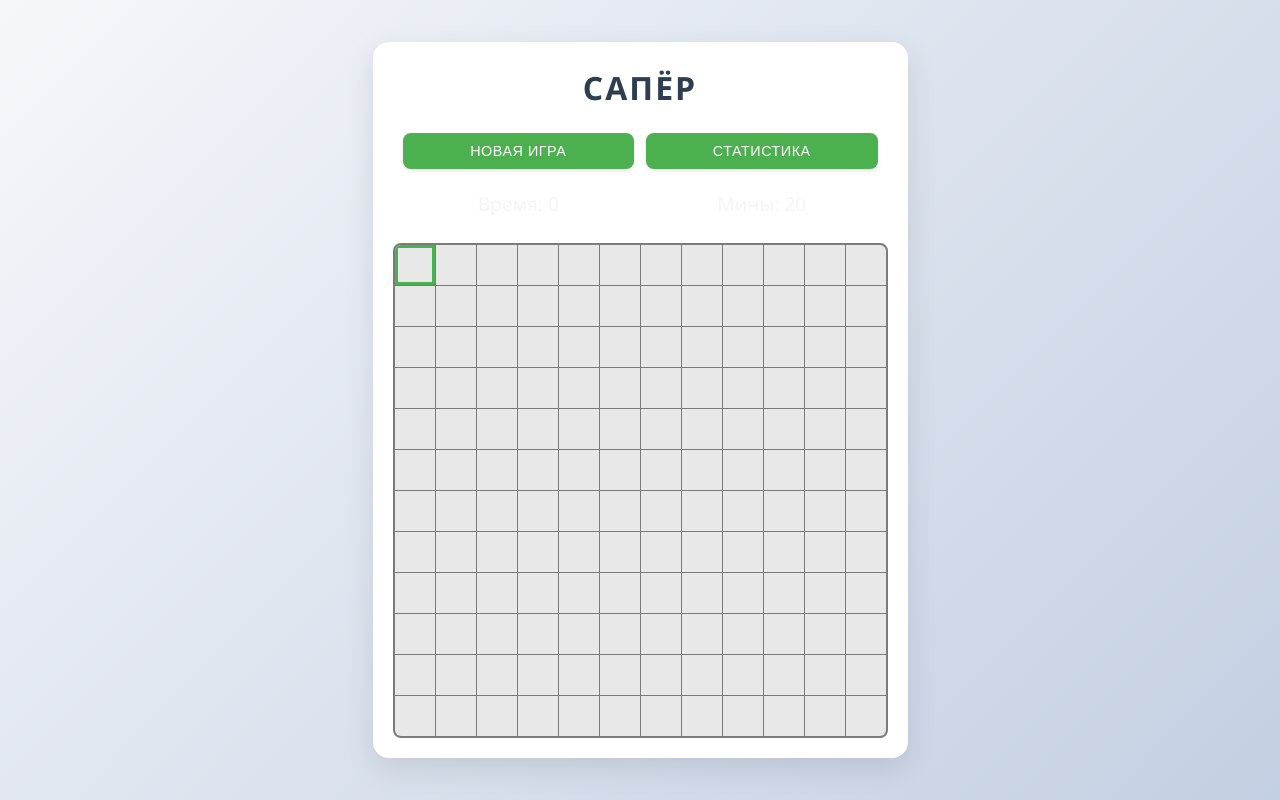
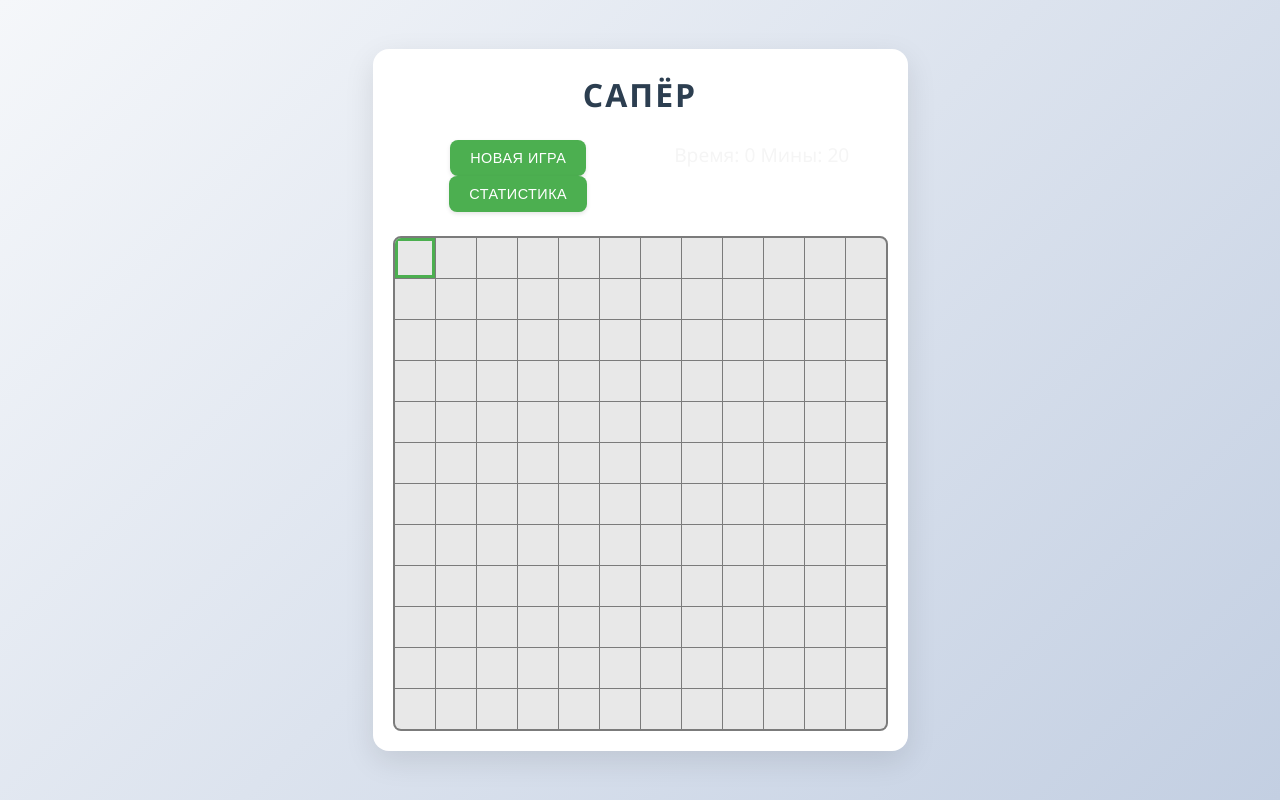
Before and after one commit to SNAcorp/shabalin, a FastAPI app: page /mineswipper in a window 1280 px wide. Run offline with FastAPI, Linux system fonts and the light colour scheme.

Commit message:
Innitial Commit

```diff
--- a/app/templates/mineswipper.html
+++ b/app/templates/mineswipper.html
@@ -11,12 +11,14 @@
         <header>
             <h1>Сапёр</h1>
             <div class="game-controls">
-                <button id="newGame">Новая игра</button>
-                <button id="showStats">Статистика</button>
-            </div>
-            <div class="game-controls">
-                <span id="timer">Время: 0</span>
-                <span id="mines">Мины: 0</span>
+                <div>
+                    <button id="newGame">Новая игра</button>
+                    <button id="showStats">Статистика</button>
+                </div>
+                <div>
+                    <span id="timer">Время: 0</span>
+                    <span id="mines">Мины: 0</span>
+                </div>
             </div>
         </header>
 
```
